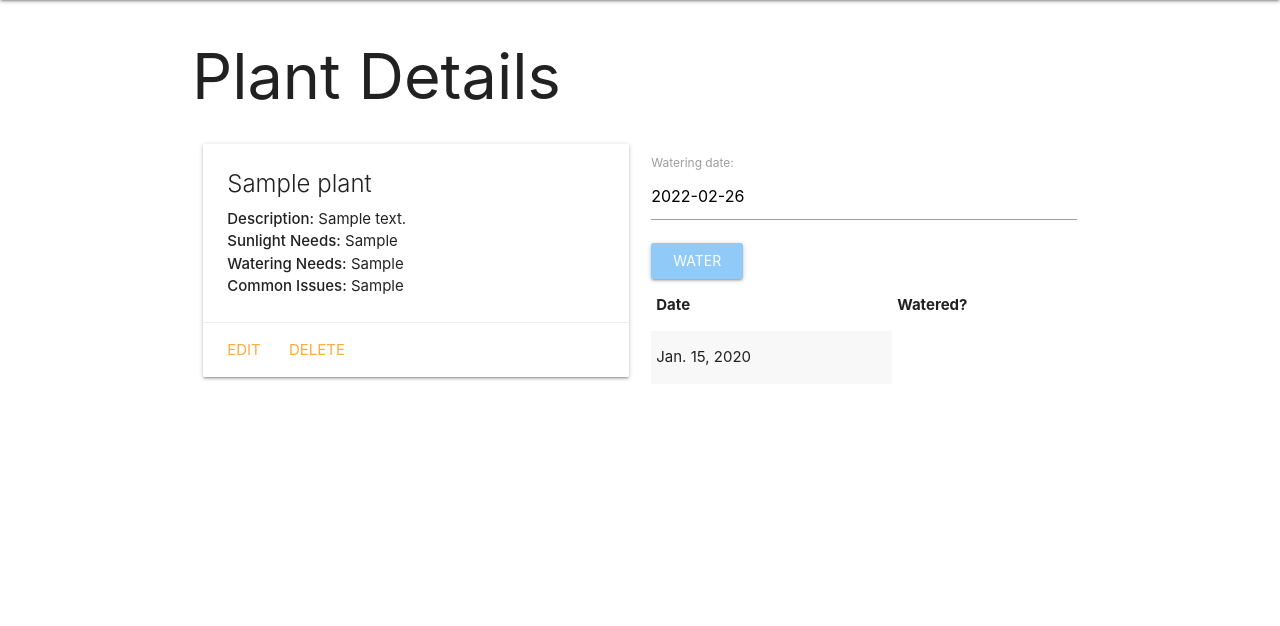
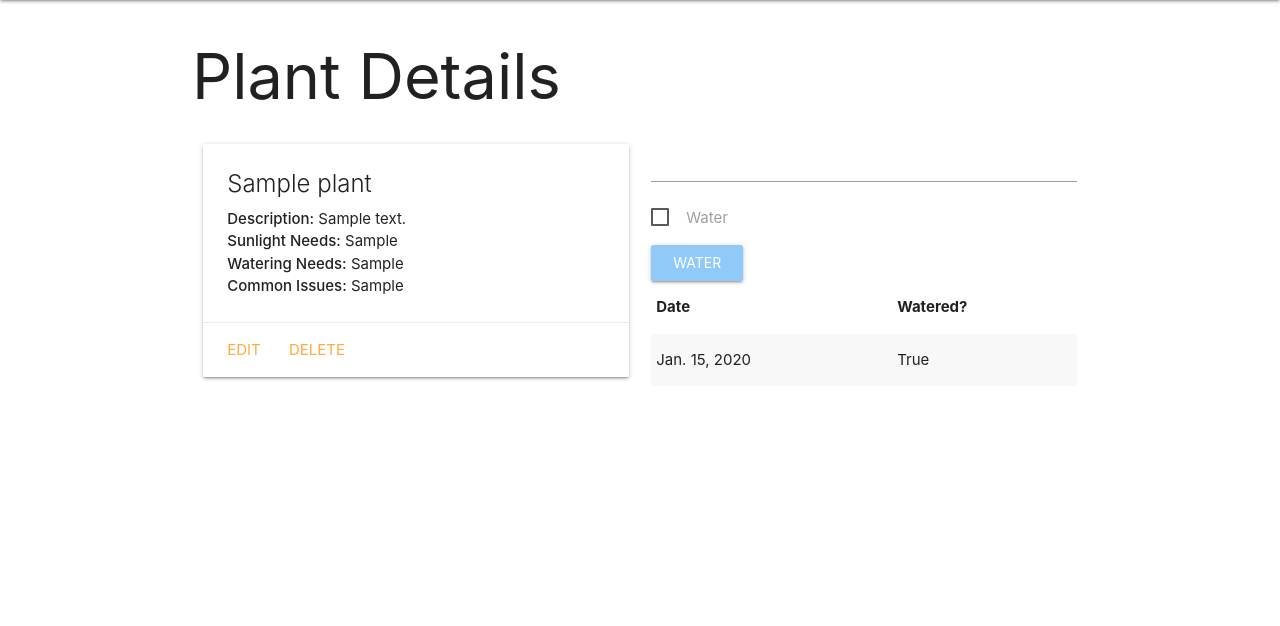
Before and after one commit to alainagossett/houseplant-django, a Django app: page /plants/1/ in a window 1280 px wide. Shown: the part 64-690 px from the top of the page. Run offline with Django 4.2, Linux system fonts and the light colour scheme; tables that the repository leaves empty hold one stand-in row (values such as "Sample post").

Commit message:
adds watering logic

```diff
--- a/main_app/forms.py
+++ b/main_app/forms.py
@@ -4,4 +4,4 @@ from .models import Watering
 class WateringForm(ModelForm):
     class Meta:
         model = Watering
-        fields = ('date',)
+        fields = ('date', 'watered')
--- a/main_app/templates/plants/detail.html
+++ b/main_app/templates/plants/detail.html
@@ -21,9 +21,16 @@
         </div>
     </div>
     <div class="col s6">
-        <form action="" method="POST">
+        <form action="{% url 'add_watering' plant.id %}" method="POST">
             {% csrf_token %}
-            {{ watering_form.as_p }}
+            <!-- {{ watering_form.as_p }} -->
+            <input type="text" class="datepicker">
+            <p>
+                <label>
+                    <input type="checkbox" />
+                    <span>Water</span>
+                </label>
+            </p>
             <input type="submit" class="waves-effect waves-light btn blue lighten-3" value="Water" />
         </form>
         <table class="striped">
@@ -37,7 +44,7 @@
                 {% for watering in plant.watering_set.all %}
                 <tr>
                     <td>{{ watering.date }}</td>
-                    <!-- <td>{{ watering.watered }}</td> -->
+                    <td>{{ watering.watered }}</td>
                     <!--TO DO: FIGURE OUT HOW TO MAKE CHECKBOX APPEAR ON PAGE
                     it works if you add a <span> under the input field in the form
                     -->
--- a/main_app/urls.py
+++ b/main_app/urls.py
@@ -9,5 +9,5 @@ urlpatterns = [
     path('plants.create', views.PlantCreate.as_view(), name='plants_create'),
     path('plants/<int:pk>/update/', views.PlantUpdate.as_view(), name='plants_update'),
     path('plants/<int:pk>/delete/', views.PlantDelete.as_view(), name='plants_delete'),
-    path('plants/<int:pk>/add_watering', views.add_watering, name='add_watering'),
+    path('plants/<int:plant_id>/add_watering/', views.add_watering, name='add_watering'),
 ]
```
Also changed, not shown: main_app/static/js/script.js (+10 -0 lines).
